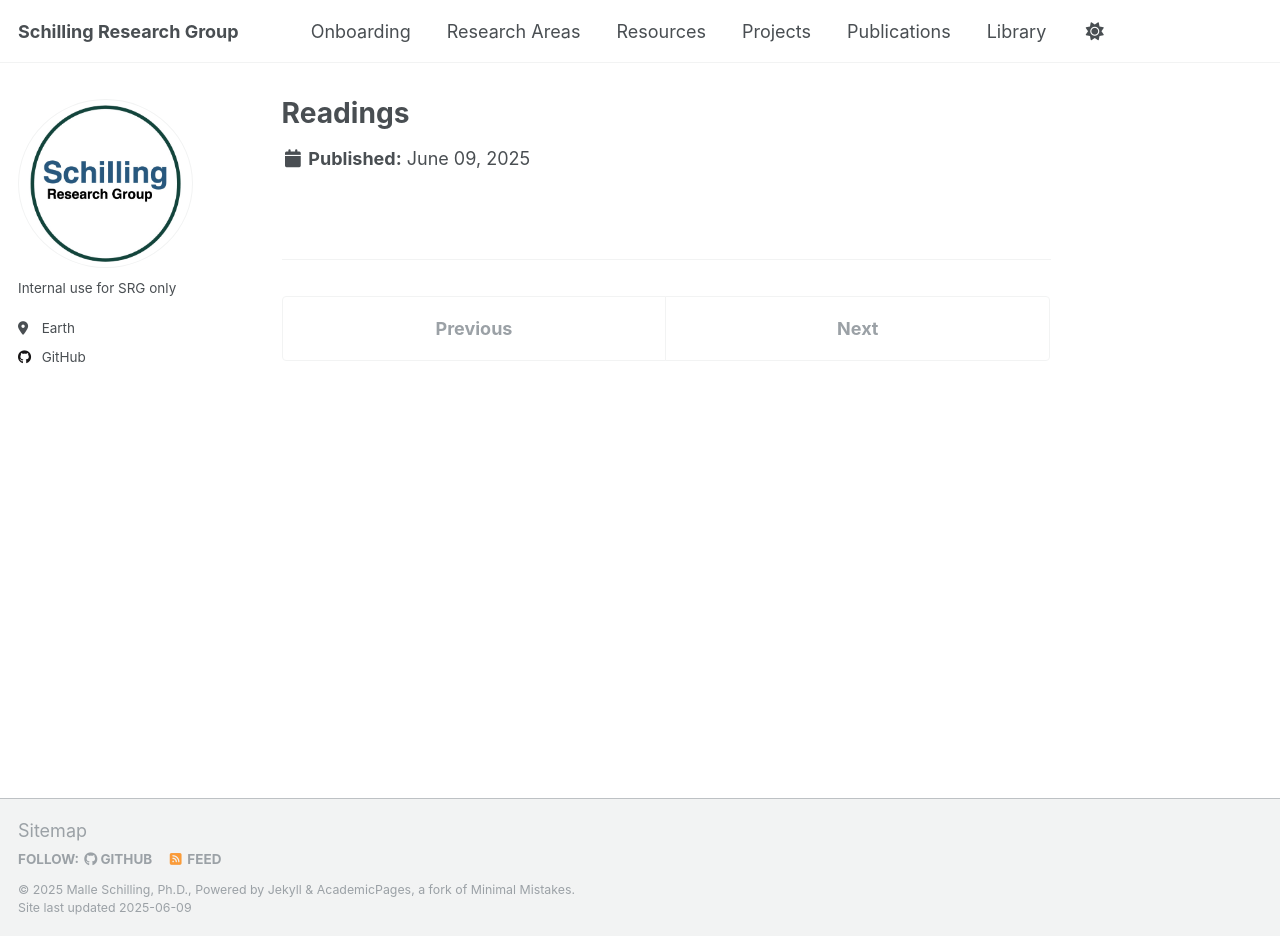
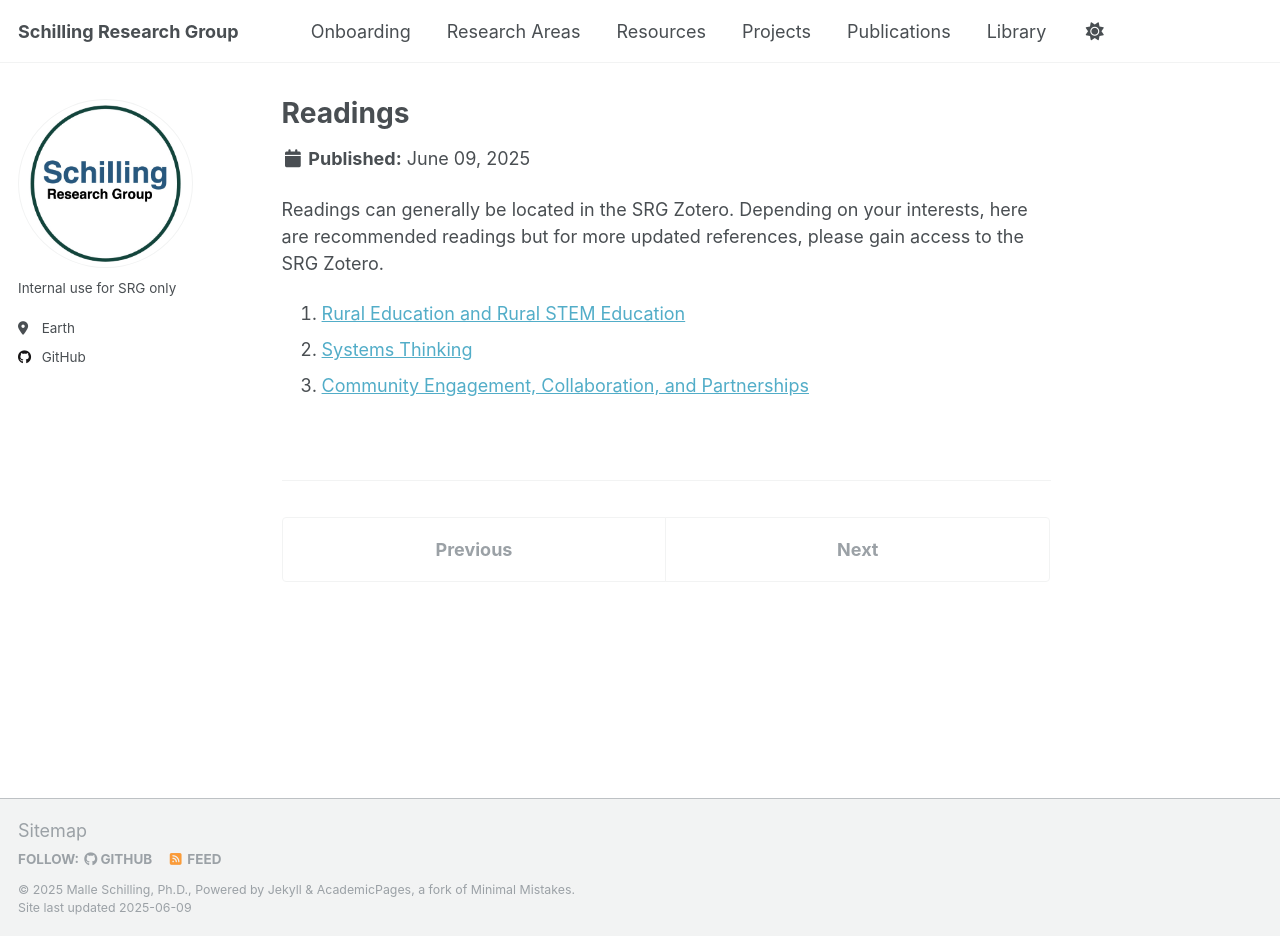
Before and after one commit to schillingmr/schilling-rg, a Jekyll site: the page built from _portfolio/readings.md, in a window 1280 px wide and 936 px high. Built offline with Jekyll 4.4.1, drawn with Linux system fonts in a browser that asks for light colours.

Commit message:
Update readings.md

```diff
--- a/_portfolio/readings.md
+++ b/_portfolio/readings.md
@@ -2,3 +2,8 @@
 title: "Readings"
 collection: portfolio
 ---
+Readings can generally be located in the SRG Zotero. Depending on your interests, here are recommended readings but for more updated references, please gain access to the SRG Zotero.
+
+1. [Rural Education and Rural STEM Education](https://docs.google.com/document/d/1SbBEp7NM04vDhfryidLtLIL_etX3-XrrUPOAonozGb4/edit?usp=sharing)
+2. [Systems Thinking](https://docs.google.com/document/d/1J5_ERJLzG45oHd3kblQAgJEezr5Tav8KzlCLYI-RqCY/edit?usp=sharing)
+3. [Community Engagement, Collaboration, and Partnerships](https://docs.google.com/document/d/1QqRd0FYWUWUiMLdHXnmFwSSsrma6RG28P8nq1u-_wwI/edit?usp=sharing)
```
